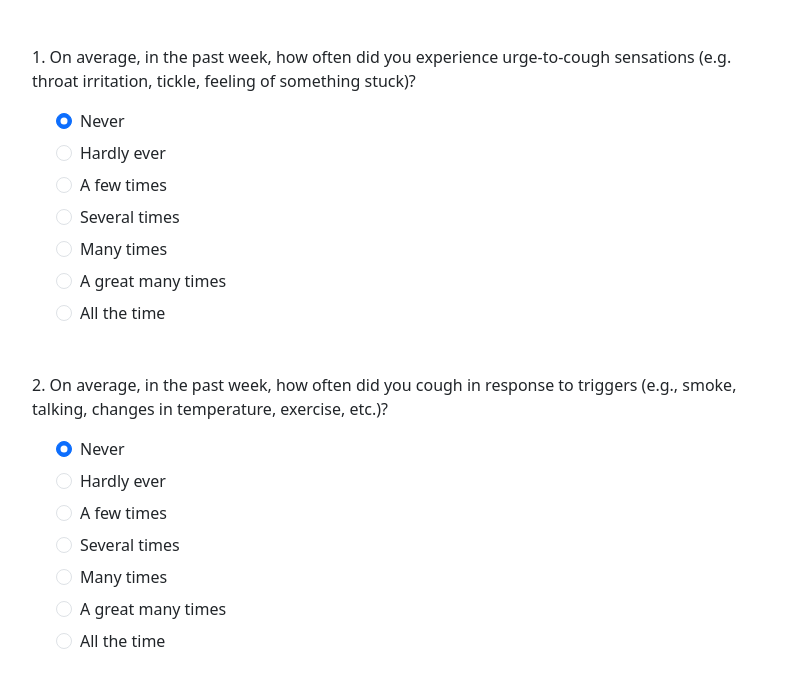
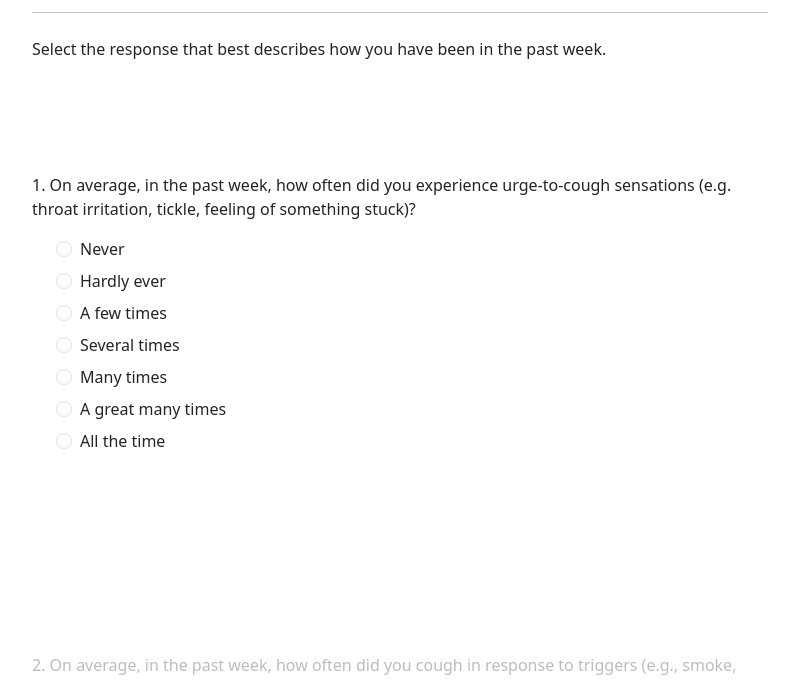
Before and after one commit to mho262/cough-study, a plain HTML site: page public/index.html in a window 1280 px wide. Shown: the part 208-890 px from the top of the page, without its empty margins (240-1039 px from the left). Drawn offline with nearby package versions, Linux system fonts and the light colour scheme.

Commit message:
animation and overlay

```diff
--- /dev/null
+++ b/public/assets/css/style.css
@@ -0,0 +1,19 @@
+p-desktop-5 {
+    padding: 3rem !important;
+}
+
+div.question-wrapper
+{
+    opacity: 1
+}
+
+.overlay {
+    opacity: 0.3 !important;
+}
+
+
+/*
+div.question-wrapper:has(a.active)
+{
+    opacity: 0.3
+}*/
--- a/public/assets/js/components/question.js
+++ b/public/assets/js/components/question.js
@@ -9,12 +9,11 @@ export default {
     },
     watch: {
         Score: function(newVal, oldVal) { // watch it
-          this.score = newVal
+          // this.score = newVal
         }
     },
     data() {
         return {
-            score: 0
         }
     },
     methods: {
@@ -29,7 +28,7 @@ export default {
         </div>
         <div class="ms-4 mt-3">
             <div class="form-check my-2" v-for="(option, index) in this.Options">
-                <input class="form-check-input" type="radio" :name="'questionOptionsGroup_' + this.Index" :id="'questionOptionsGroup_' + this.Index + '_questionOption_' + index" v-model="this.score" :value="index" @change="this.answerChanged">
+                <input class="form-check-input" type="radio" :name="'questionOptionsGroup_' + this.Index" :id="'questionOptionsGroup_' + this.Index + '_questionOption_' + index" :value="index" @change="this.answerChanged" :checked="index == this.Score">
                 <label class="form-check-label" :for="'questionOptionsGroup_' + this.Index + '_questionOption_' + index">
                     {{option}}
                 </label>
--- a/public/assets/js/css/styles.css
+++ /dev/null
@@ -1,3 +0,0 @@
-p-desktop-5 {
-    padding: 3rem !important;
-}
--- a/public/assets/js/main.js
+++ b/public/assets/js/main.js
@@ -24,48 +24,12 @@ export default {
             sections.add("Total");
 
             return sections;
-        },
-
-        calculateScores(){
-            let counts = new Map();
-            let scores = new Map();
-
-            counts.set("Total", 0);
-            scores.set("Total", 0);
-
-            this.questions.forEach(question => {
-                if(!counts.has(question.Section))
-                    counts.set(question.Section, 0);
-
-                if(!scores.has(question.Section))
-                    scores.set(question.Section, 0);
-
-                if(question.Score)
-                {
-                    let score = scores.get(question.Section);
-                    scores.set(question.Section, score + question.Score);
-
-                    let total = scores.get("Total");
-                    scores.set("Total", total + question.Score);
-                }
-
-                counts.set(question.Section, counts.get(question.Section) + 1);
-                counts.set("Total", counts.get("Total") + 1);
-            });
-
-            [...counts.keys()].forEach(key => {
-                let score = scores.get(key);
-                let count = counts.get(key);
-                let average = score / count;
-                scores.set(key, average);
-            })
-
-            return scores;
         }
     },
     data() {
         return {
             step: 0,
+            scores: new Map(),
             questions: [
                 {
                     "Section": "Frequency",
@@ -178,16 +142,136 @@ export default {
         updateAnswer(questionIndex, answer){
             this.questions[questionIndex].Score = parseInt(answer);
 
-            console.log(this.questions);
+            // go  to next question
+            let nextQuestionIndex = questionIndex + 1;
+            let nextQuestion = document.getElementById("scrollspyQuestion-" + nextQuestionIndex);
+            if(nextQuestion) {
+                nextQuestion.scrollIntoView();
+
+                // for(let i = 0; i < this.questions.length; i++){
+                //     let el = document.getElementById("scrollspyQuestion-" + i);
+                //     if(i == nextQuestionIndex) {
+                //         el.classList.remove("overlay");
+                //     }
+                //     else {
+                //         el.classList.add("overlay");
+                //     }
+
+                // }
+            }
+
+        },
+
+        calculateScores(){
+            let counts = new Map();
+            let scores = new Map();
+
+            counts.set("Total", 0);
+            scores.set("Total", 0);
+
+            this.questions.forEach(question => {
+                if(!counts.has(question.Section))
+                    counts.set(question.Section, 0);
+
+                if(!scores.has(question.Section))
+                    scores.set(question.Section, 0);
+
+                if(question.Score)
+                {
+                    let score = scores.get(question.Section);
+                    scores.set(question.Section, score + question.Score);
+
+                    let total = scores.get("Total");
+                    scores.set("Total", total + question.Score);
+                }
+
+                counts.set(question.Section, counts.get(question.Section) + 1);
+                counts.set("Total", counts.get("Total") + 1);
+            });
+
+            [...counts.keys()].forEach(key => {
+                let score = scores.get(key);
+                let count = counts.get(key);
+                let average = score / count;
+                scores.set(key, average);
+            })
+
+            this.scores = scores;
         },
 
         submit(){
+            this.calculateScores();
+            this.step=this.questions.length + 1;
+        },
 
+        isInViewport() {
+            const middleOfScreen = $(window).scrollTop() + $(window).height()/2;
+            const numberOfElements = $('.question-wrapper').length;
+
+            for (let index = 1; index <= numberOfElements; index++) {
+                const element = $('#scrollspyQuestion-' + index);
+                const elementHeight = element.outerHeight();
+
+                let topOfElement = 0;
+                if (element.length) {
+                    topOfElement = element.offset().top;
+                }
+
+                const bottomOfElement = topOfElement + elementHeight;
+
+                if ((middleOfScreen > topOfElement) && (middleOfScreen <  bottomOfElement)){
+                        element.removeClass('overlay');
+                    } else {
+                        element.addClass('overlay');
+                }
+            }
         }
     },
-    template: /*html*/`<!-- Navigation-->
-        <main class="container">
-            <div class="rounded">
+    mounted(){
+        var vueObj = this;
+        $(document).ready(function(){
+            // remove overlay from first question
+            $('#scrollspyQuestion-0').removeClass('overlay');
+
+            $(window).on( 'scroll', function(){
+                vueObj.isInViewport();
+            });
+        });
+
+
+        // const firstScrollSpyEl = document.querySelector('[data-bs-spy="scroll"]')
+        // firstScrollSpyEl.addEventListener('activate.bs.scrollspy', (event) => {
+
+
+        //     let activeIndex = event.relatedTarget.getAttribute("href").split("-")[1];
+        //     console.log("scrolled past", event.relatedTarget, activeIndex);
+
+        //     for(let i = 0; i < this.questions.length; i++){
+        //         let el = document.getElementById("scrollspyQuestion-" + i);
+        //         if(i == activeIndex) {
+        //             el.classList.remove("overlay");
+        //         }
+        //         else {
+        //             el.classList.add("overlay");
+        //         }
+
+        //         console.log(activeIndex, el);
+        //     }
+        // })
+
+    },
+    template: /*html*/`
+        <!--<nav id="navbar-example2" class="navbar bg-body-tertiary px-3 mb-3">
+            <a class="navbar-brand" href="#">Cough Study Questionnaire</a>
+            <ul class="nav nav-pills">
+                <li class="nav-item" v-for="(question, index) in this.questions">
+                    <a class="nav-link" :href="'#scrollspyQuestion-' + index">{{index + 1}}</a>
+                </li>
+            </ul>
+        </nav>-->
+
+        <main class="container pt-5">
+            <div class="rounded pt-3">
                 <div class="row">
                     <div class="col-xl-8 col-10 mx-auto">
                         <div class="my-3">
@@ -200,8 +284,10 @@ export default {
                                 <p>Select the response that best describes how you have been in the past week.</p>
 
                                 <div>
-                                    <div class="">
-                                        <Question class="my-5" v-for="(question, index) in this.questions"
+                                    <div data-bs-spy="scroll" data-bs-smooth-scroll="true">
+                                        <div class="question-wrapper overlay py-5" :id="'scrollspyQuestion-' + index" v-for="(question, index) in this.questions">
+                                            <!--<a :href="'#scrollspyQuestion-' + index"></a>-->
+                                            <Question class="py-5"
                                                 :Index="index + 1"
                                                 :Text="question.Text"
                                                 :Options="question.Options"
@@ -210,6 +296,7 @@ export default {
                                                 @updated="answer => this.updateAnswer(index, answer)"
                                             >
                                             </Question>
+                                        </div>
 
                                         <hr class="my-4"/>
 
@@ -218,7 +305,7 @@ export default {
                                                 <!--<button v-if="this.step + 1 < this.questions.length" class="btn btn-primary" @click="this.step++">
                                                     Next >
                                                 </button>-->
-                                                <button class="btn btn-primary" @click="this.step=this.questions.length + 1">
+                                                <button class="btn btn-primary" @click="this.submit()">
                                                     Submit
                                                 </button>
                                             </div>
@@ -242,7 +329,7 @@ export default {
                                             <tbody>
                                                 <tr v-for="section in this.getSections">
                                                     <td class="p-2 pe-4" style="width: 1%">{{section}}</td>
-                                                    <td class="p-2">{{(Math.round(this.calculateScores.get(section) * 100) / 100).toFixed(2)}}</td>
+                                                    <td class="p-2">{{(Math.round(this.scores.get(section) * 100) / 100).toFixed(2)}}</td>
                                                 </tr>
                                             </tbody>
                                         </table>
--- a/public/index.html
+++ b/public/index.html
@@ -24,6 +24,10 @@
     <link href="https://cdn.jsdelivr.net/npm/bootstrap@5.3.3/dist/css/bootstrap.min.css" rel="stylesheet" integrity="sha384-QWTKZyjpPEjISv5WaRU9OFeRpok6YctnYmDr5pNlyT2bRjXh0JMhjY6hW+ALEwIH" crossorigin="anonymous">
     <script src="https://cdn.jsdelivr.net/npm/bootstrap@5.3.3/dist/js/bootstrap.bundle.min.js" integrity="sha384-YvpcrYf0tY3lHB60NNkmXc5s9fDVZLESaAA55NDzOxhy9GkcIdslK1eN7N6jIeHz" crossorigin="anonymous"></script>
 
+    <link rel="stylesheet" href="assets/css/style.css">
+
+
+    <script src="https://code.jquery.com/jquery-3.7.1.min.js" integrity="sha256-/JqT3SQfawRcv/BIHPThkBvs0OEvtFFmqPF/lYI/Cxo=" crossorigin="anonymous"></script>
 </head>
 
 <body id="page-top">
```
Lines whose indentation alone changed are shown as unchanged.
